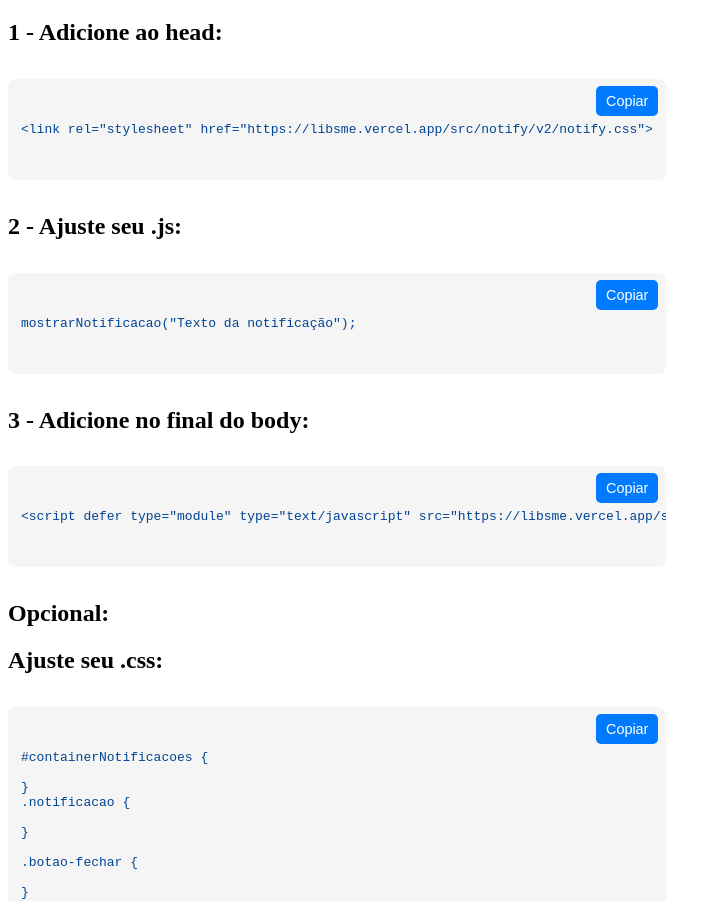
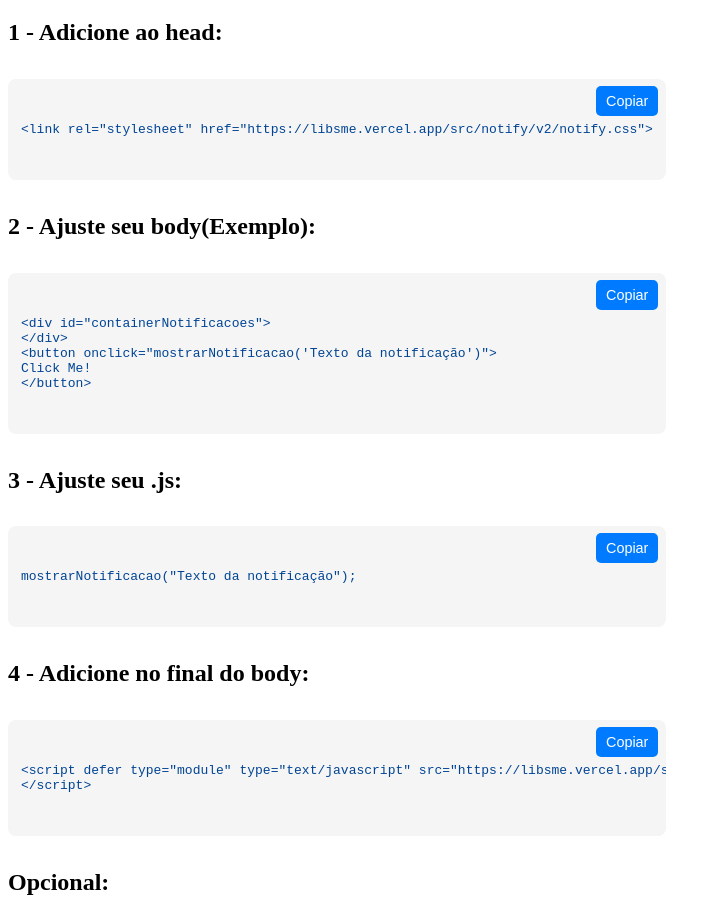
Before and after one commit to davidsousadev/libsme, a website: page src/notify/v2/index.html in a window 1280 px wide. Shown: the part 61-962 px from the top of the page, without its empty margins (0-721 px from the left). Drawn offline with Linux system fonts and the light colour scheme.

Commit message:
Ajustes de documentação notify v2

```diff
--- a/src/notify/v2/index.html
+++ b/src/notify/v2/index.html
@@ -20,26 +20,43 @@
     </pre>
     <button class="copy-btn" onclick="copiarCodigo('codigo1')">Copiar</button>
 </div>
-    <h2>2 - Ajuste seu .js:</h2>
+<h2>2 - Ajuste seu body(Exemplo):</h2>
 <div class="box-code">
 <pre>
 
     <code id="codigo2">
-mostrarNotificacao("Texto da notificação");
+&lt;div id="containerNotificacoes"&gt;
+&lt;/div&gt;
+&lt;button onclick="mostrarNotificacao('Texto da notificação')"&gt;
+Click Me!
+&lt;/button&gt;
+</body>
     </code>
 </pre>
 <button class="copy-btn" onclick="copiarCodigo('codigo2')">Copiar</button>
 </div>
 
-    <h2>3 - Adicione no final do body:</h2>
+    <h2>3 - Ajuste seu .js:</h2>
     <div class="box-code">
     <pre>
 
         <code id="codigo3">
-&lt;script defer type="module" type="text/javascript" src="https://libsme.vercel.app/src/notify/v2/notify.js"&gt;&lt;/script&gt;
+mostrarNotificacao("Texto da notificação");
         </code>
     </pre>
     <button class="copy-btn" onclick="copiarCodigo('codigo3')">Copiar</button>
+    </div>
+
+    <h2>4 - Adicione no final do body:</h2>
+    <div class="box-code">
+    <pre>
+
+        <code id="codigo4">
+&lt;script defer type="module" type="text/javascript" src="https://libsme.vercel.app/src/notify/v2/notify.js"&gt;
+&lt;/script&gt;
+        </code>
+    </pre>
+    <button class="copy-btn" onclick="copiarCodigo('codigo4')">Copiar</button>
 </div>
     <h2>Opcional:</h2>
     <h2>Ajuste seu .css:</h2>
@@ -77,3 +94,29 @@ mostrarNotificacao("Texto da notificação");
 
 </script>
 </html>
+
+
+<!--
+
+
+<!DOCTYPE html>
+<html lang="pt-BR">
+<head>
+    <meta charset="UTF-8">
+    <meta name="viewport" content="width=device-width, initial-scale=1.0">
+    <title>Document</title>
+
+<link rel="stylesheet" href="https://libsme.vercel.app/src/notify/v2/notify.css">
+
+</head>
+<body>
+  <div id="containerNotificacoes"
+  ></div>
+  <button onclick="mostrarNotificacao('Texto da notificação')">Click Me!</button>
+</body>
+
+<script defer type="module" type="text/javascript" src="https://libsme.vercel.app/src/notify/v2/notify.js"></script>
+</html>
+
+
+-->
```
Lines whose indentation alone changed are shown as unchanged.
